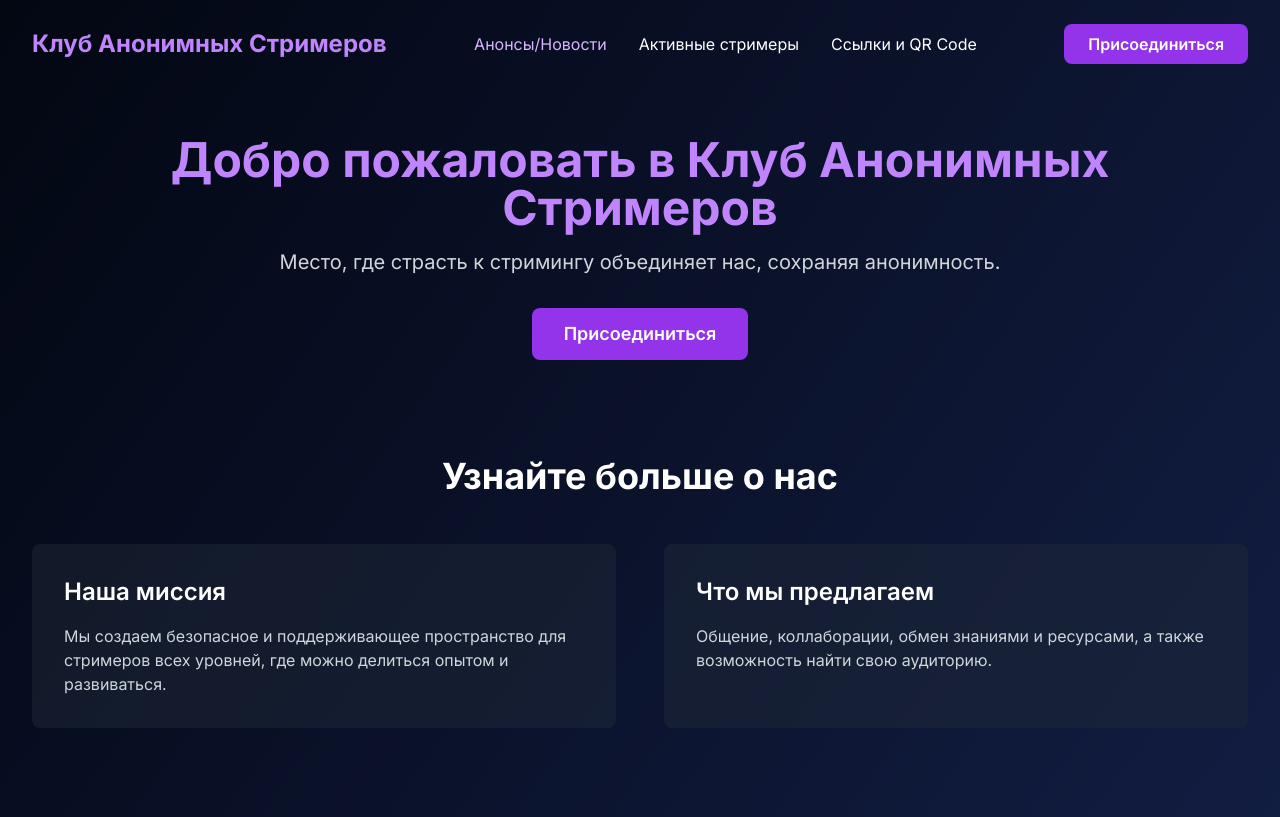
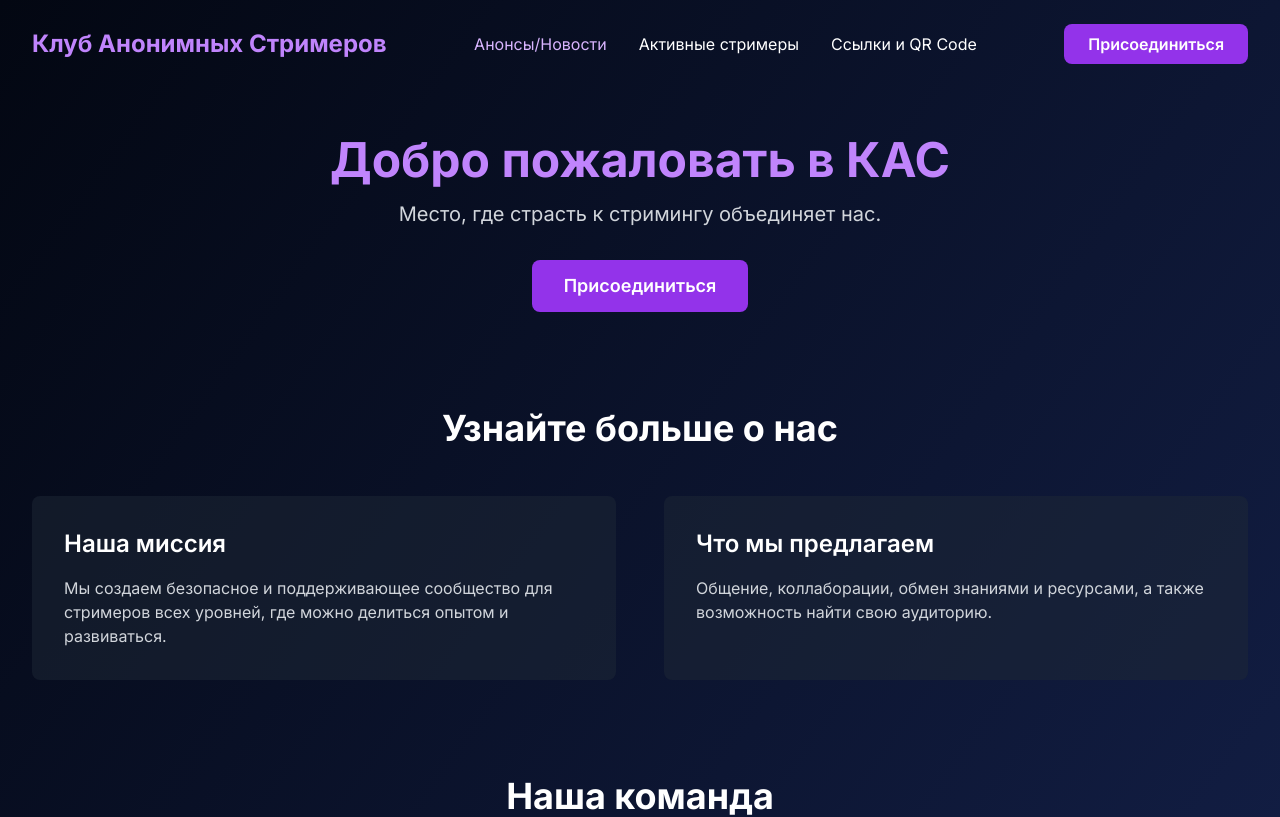
Before and after one commit to CRYTEAM-RU/club, a Next.js app: page / in a window 1280 px wide. Shown: the top 817 px of the page. Built offline with nearby package versions, Linux system fonts and the light colour scheme.

Commit message:
Update page.js

```diff
--- a/app/page.js
+++ b/app/page.js
@@ -9,8 +9,8 @@ export default function Home() {
     <main className="container mx-auto px-8 py-12">
       {/* Hero Section */}
       <section className="text-center mb-24 animate-fadeIn">
-        <h1 className="text-5xl font-bold text-purple-400 mb-4">Добро пожаловать в Клуб Анонимных Стримеров</h1>
-        <p className="text-xl text-gray-300 mb-8">Место, где страсть к стримингу объединяет нас, сохраняя анонимность.</p>
+        <h1 className="text-5xl font-bold text-purple-400 mb-4">Добро пожаловать в КАС</h1>
+        <p className="text-xl text-gray-300 mb-8">Место, где страсть к стримингу объединяет нас.</p>
         <button className="bg-purple-600 px-8 py-3 rounded-lg text-lg font-semibold hover:bg-purple-700 transition duration-300">Присоединиться</button>
       </section>
 
@@ -21,7 +21,7 @@ export default function Home() {
         <div className="grid md:grid-cols-2 gap-12">
           <div className="bg-gray-800/50 backdrop-blur-sm rounded-lg p-8 animate-slideUp animate-delay-200">
             <h3 className="text-2xl font-semibold text-white mb-4">Наша миссия</h3>
-            <p className="text-gray-300">Мы создаем безопасное и поддерживающее пространство для стримеров всех уровней, где можно делиться опытом и развиваться.</p>
+            <p className="text-gray-300">Мы создаем безопасное и поддерживающее сообщество для стримеров всех уровней, где можно делиться опытом и развиваться.</p>
           </div>
           <div className="bg-gray-800/50 backdrop-blur-sm rounded-lg p-8 animate-slideUp animate-delay-300">
             <h3 className="text-2xl font-semibold text-white mb-4">Что мы предлагаем</h3>
```
